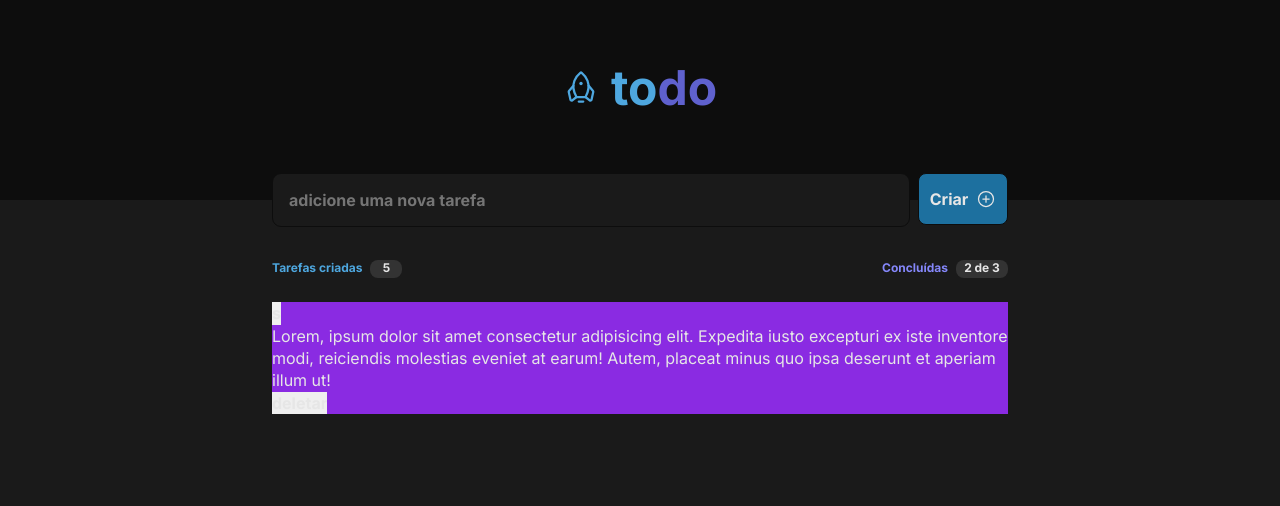
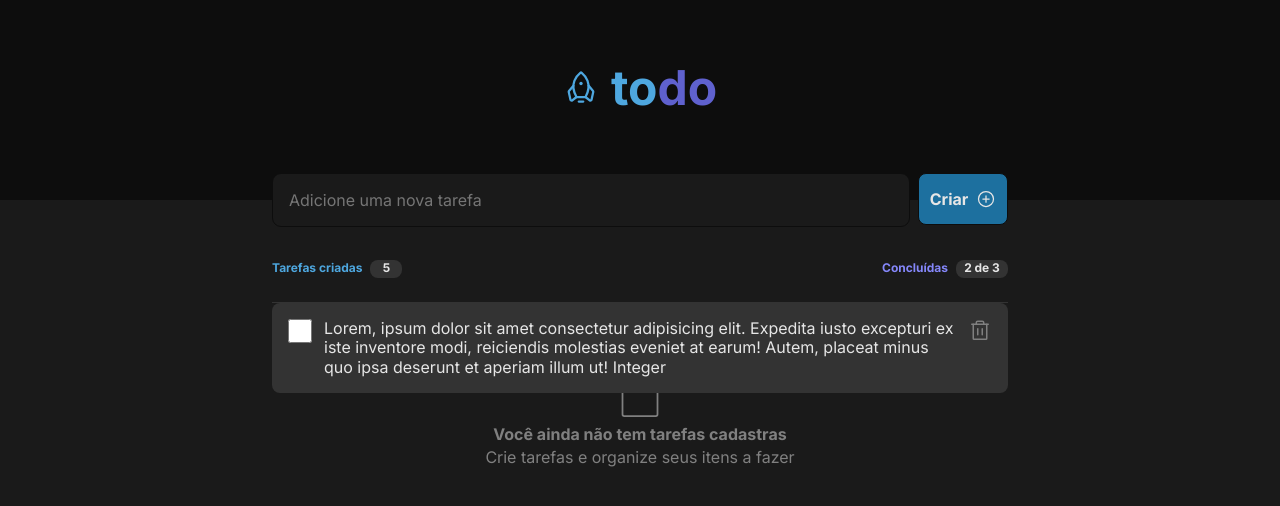
Before and after one commit to leometzker/Ignite, a React (Vite) app in the folder Desafios/01_React_ts_Praticando_Conceitos/: page / in a window 1280 px wide. Shown: the top 506 px of the page. Built offline with nearby package versions, Linux system fonts and the light colour scheme.

Commit message:
layout finished

```diff
--- a/Desafios/01_React_ts_Praticando_Conceitos/src/App.module.css
+++ b/Desafios/01_React_ts_Praticando_Conceitos/src/App.module.css
@@ -2,7 +2,7 @@
   top: 0;
   right: 0;
   position: absolute;
-  width: 100vw;
+  width:100vw;
   z-index: -100;
   height: 12.5rem;
   background-color: var(--cl700);
@@ -37,6 +37,7 @@ body {
 
 .layout > header {
   height: 12.5rem;
+  width: 100%;
   display: flex;
   justify-content: center;
   align-items: center;
@@ -45,6 +46,7 @@ body {
   color: var(--blue);
   font-weight: bold;
   gap: 0.75rem;
+  background-color: var(--cl700);
 }
 
 
@@ -157,18 +159,74 @@ body {
 /* ***** TASK LIST ********** */
 
 .tasks .taskList {
-  background-color: rgb(70, 226, 43);
+  /* background-color: rgb(70, 226, 43); */
+  min-height: 15.25rem;
+
   display: flex;
   flex-direction: column;
+
+  border-top: 1px solid var(--cl400);
   gap: 0.75rem;
-  /* margin-top: 1.5rem; */
-  flex: 1;
-  justify-content: center;
+  justify-content: flex-start;
+  align-items: center;
+  position: relative;
 }
 
-.tasks .taskList .task {
-  background-color: blueviolet;
-  /* height: 50px;
+/* quando a lista de tarefas está vazia */
+
+.noTaskInfo{
+  position: absolute;
+  top: 0;
+  right: 0;
+  padding: 4rem 1.5rem;
+
+  display: flex;
+  flex-direction: column;
+  justify-content: center;
+  align-items: center;
   width: 100%;
-  border: solid 1px; */
+  color: var(--cl300);
+  z-index: -1;
+
+  /* visibility: hidden; */
 }
+
+/* ______________________________________ */
+
+.taskList .task {
+  background-color: var(--cl400);
+  border-radius: 8px;
+  padding: 1rem;
+  min-height: 4.5rem;
+
+  display: flex;
+  align-items: flex-start;
+  gap: 0.75rem;
+
+  font-size: 0.875;
+  font-weight: normal;
+  line-height:1.2;
+  justify-content: space-between;
+  /* visibility: hidden; */
+}
+
+.completedTaskSet{
+  height: 1.5rem;
+  width: 1.5rem;
+}
+
+.completedTaskSet:checked + .taskContent p {
+  color: var(--cl300);
+  text-decoration: line-through
+}
+
+.task p {
+  width: 39.5rem;
+  text-align: left;
+}
+
+.deleteTask{
+  background-color: transparent;
+  border: 0;
+  color: var(--cl300);
+}
--- a/Desafios/01_React_ts_Praticando_Conceitos/src/App.tsx
+++ b/Desafios/01_React_ts_Praticando_Conceitos/src/App.tsx
@@ -1,7 +1,7 @@
 // definições e variáveis globais
 import "./global.css"
 
-import {PlusCircle, Rocket} from "phosphor-react";
+import {Clipboard, PlusCircle, Rocket, Trash, TrashSimple} from "phosphor-react";
 
 import styles from "./App.module.css";
 
@@ -23,7 +23,7 @@ export function App() {
               <input
                 className={styles.setNewTask}
                 type="text"
-                placeholder="adicione uma nova tarefa"
+                placeholder="Adicione uma nova tarefa"
 
               />
               <button>Criar <PlusCircle size={20}></PlusCircle> </button>
@@ -41,12 +41,32 @@ export function App() {
               </div>
             </div>
             <div className={styles.taskList}>
+
+              {/* nfo empty taskList */}
+
+              <div className={styles.noTaskInfo}>
+                <Clipboard size={56} weight={"thin"} />
+                <strong>Você ainda não tem tarefas cadastras</strong>
+                <p>Crie tarefas e organize seus itens a fazer</p>
+              </div>
+
+
               <div className={styles.task}>
-                <button radioGroup="1" >s</button>
+                <input  className={styles.completedTaskSet}
+                  type="checkbox"
+                  name="completedTaskSet"
+                  id=""
+                  // checked={false}
+                />
+
                 <div className={styles.taskContent}>
-                  Lorem, ipsum dolor sit amet consectetur adipisicing elit. Expedita iusto excepturi ex iste inventore modi, reiciendis molestias eveniet at earum! Autem, placeat minus quo ipsa deserunt et aperiam illum ut!
+                  <p>
+                    Lorem, ipsum dolor sit amet consectetur adipisicing elit. Expedita iusto excepturi ex iste inventore modi, reiciendis molestias eveniet at earum! Autem, placeat minus quo ipsa deserunt et aperiam illum ut! Integer
+                  </p>
                 </div>
-                <button>deletar</button>
+                <button className={styles.deleteTask}>
+                  <Trash size={24}/>
+                </button>
 
               </div>
             </div>
--- a/Desafios/01_React_ts_Praticando_Conceitos/src/global.css
+++ b/Desafios/01_React_ts_Praticando_Conceitos/src/global.css
@@ -41,7 +41,7 @@ button, textarea, a, input {
   font-family: Inter, sans-serif;
   font-size: 1rem;
   line-height: 1.4;
-  font-weight: bold;
+  /* font-weight: bold;  */
   -webkit-font-smoothing: antialiased;
   color: var(--cl100);
   border: 0;
```
